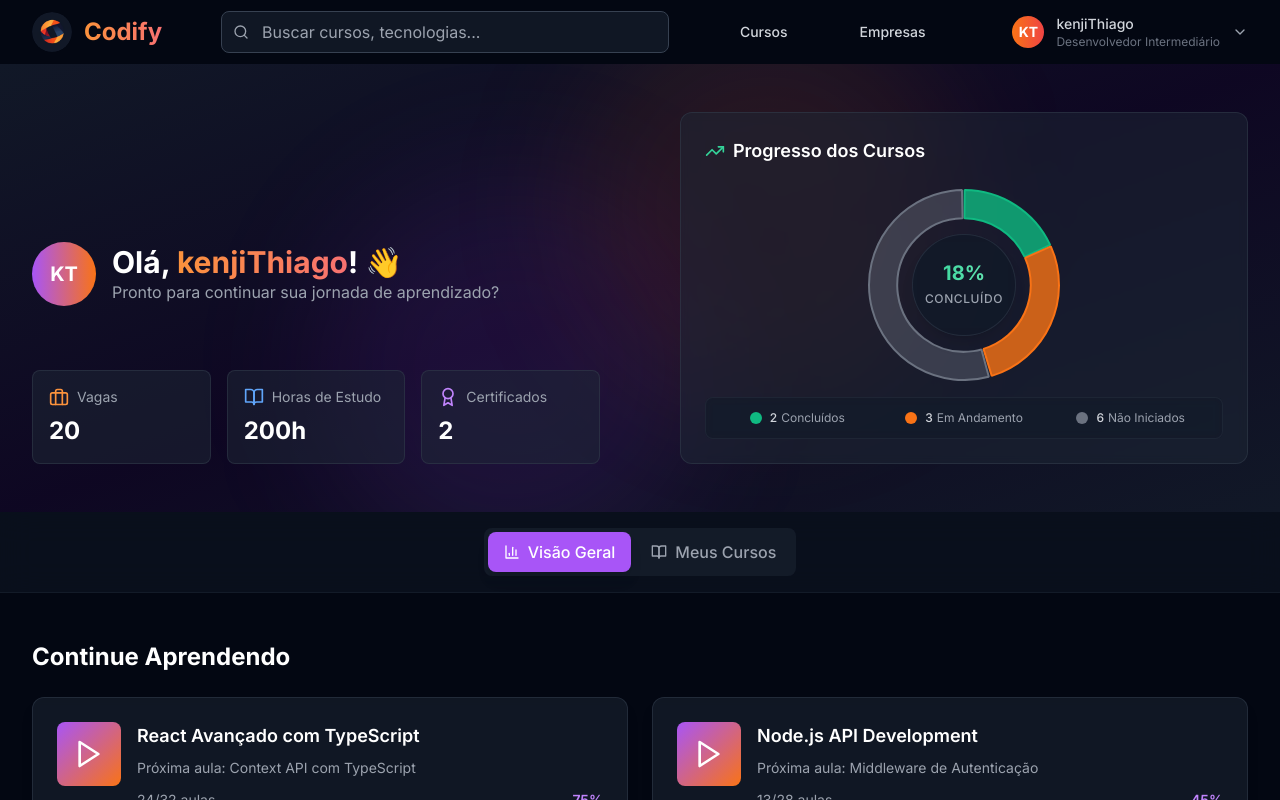
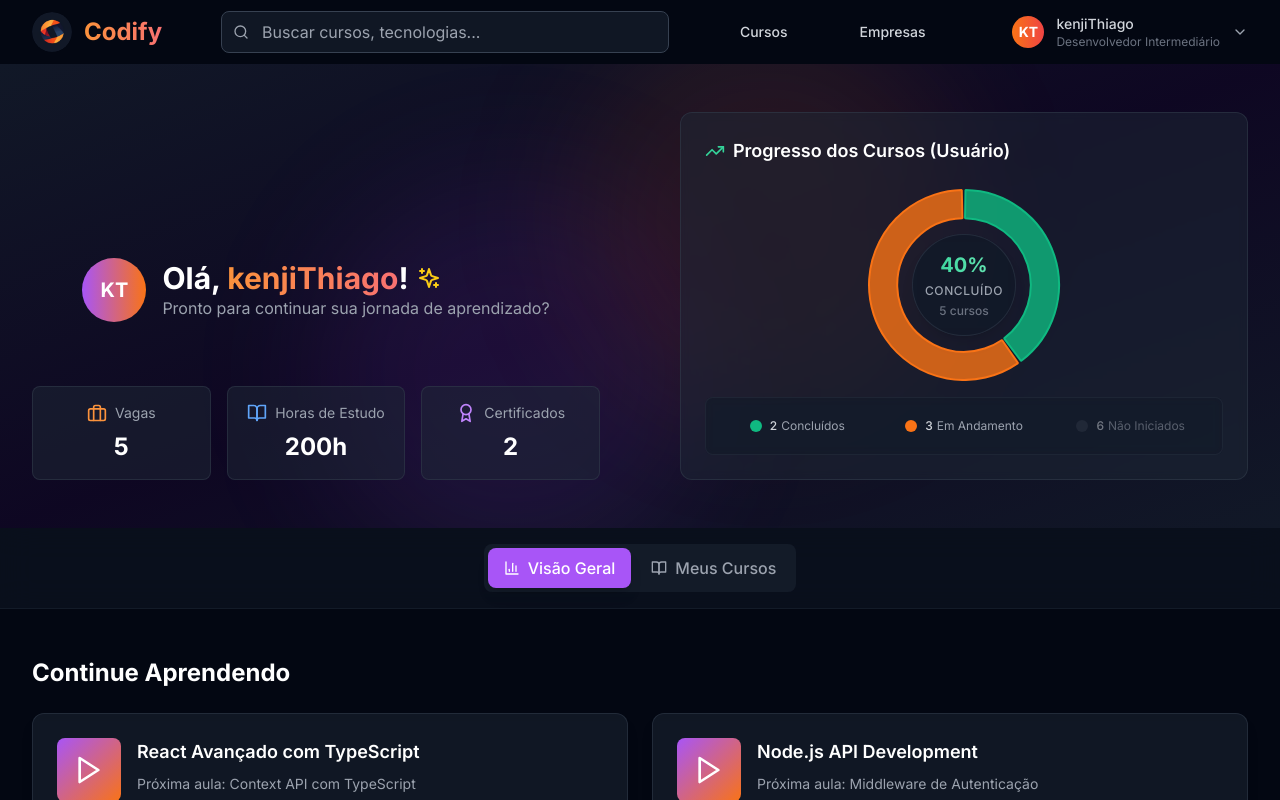
Before and after one commit to kenjiThiago/ProjetoBD2, a Next.js app in the folder frontend/: page /dashboard in a window 1280 px wide. Shown: the top 800 px of the page. Built offline with nearby package versions, Linux system fonts and the light colour scheme.

Commit message:
[frontend] Melhorado DashboardHero.
Gráfico agora mostra os cursos em relação ao usuário e em relação ao
total de cursos. Melhorado o estilo do card de status e mudado a
mensagem de Olá do Hero.

```diff
--- a/frontend/src/app/dashboard/components/DashboardHero.tsx
+++ b/frontend/src/app/dashboard/components/DashboardHero.tsx
@@ -5,6 +5,7 @@ import {
   BookOpen,
   Award,
   Briefcase,
+  Sparkles,
 } from 'lucide-react'
 import DonutChart from './DonutChart'
 
@@ -18,16 +19,15 @@ interface User {
   studyTime: string
   certificates: number
   totalCourses: number
+  appliedJobs: number
 }
 
 interface DashboardHeroProps {
   user: User
-  totalPoints: number
 }
 
 export default function DashboardHero({
   user,
-  totalPoints,
 }: DashboardHeroProps) {
 
   return (
@@ -47,29 +47,32 @@ export default function DashboardHero({
           {/* Welcome Message */}
           <div className="grid lg:grid-cols-2 grid-cols-1 lg:gap-x-20 gap-y-20 flex-1 w-full px-32 lg:px-0">
             <div className="flex flex-col justify-end gap-10">
-              <div className="flex items-center space-x-4 mb-6">
+              <div className="flex items-center justify-center space-x-4 mb-6">
                 <div className="w-16 h-16 bg-gradient-to-r from-purple-500 to-orange-500 rounded-full flex items-center justify-center">
                   <span className="text-xl font-bold text-white">{user.avatar}</span>
                 </div>
                 <div>
-                  <h1 className="text-3xl font-bold text-white">
-                    Olá, <span className="gradient-text">{user.name}</span>! 👋
-                  </h1>
+                  <div className="flex items-center gap-2">
+                    <h1 className="text-3xl font-bold text-white">
+                      Olá, <span className="gradient-text">{user.name}</span>!
+                    </h1>
+                    <Sparkles className="text-yellow-400"/>
+                  </div>
                   <p className="text-gray-400">Pronto para continuar sua jornada de aprendizado?</p>
                 </div>
               </div>
 
               {/* Quick Stats */}
               <div className="grid grid-cols-2 lg:grid-cols-3 gap-4 items-center">
-                <div className="bg-gray-800/50 rounded-lg p-4 border border-gray-700/50 h-full">
+                <div className="flex flex-col items-center bg-gray-800/50 rounded-lg p-4 border border-gray-700/50 h-full">
                   <div className="flex items-center space-x-2 mb-2">
                     <Briefcase className="w-5 h-5 text-orange-400" />
                     <span className="text-sm text-gray-400">Vagas</span>
                   </div>
-                  <div className="text-2xl font-bold text-white">{totalPoints.toLocaleString()}</div>
+                  <div className="text-2xl font-bold text-white">{user.appliedJobs.toLocaleString()}</div>
                 </div>
 
-                <div className="bg-gray-800/50 rounded-lg p-4 border border-gray-700/50">
+                <div className="flex flex-col items-center bg-gray-800/50 rounded-lg p-4 border border-gray-700/50">
                   <div className="flex items-center space-x-2 mb-2">
                     <BookOpen className="w-5 h-5 text-blue-400" />
                     <span className="text-sm text-gray-400">Horas de Estudo</span>
@@ -77,7 +80,7 @@ export default function DashboardHero({
                   <div className="text-2xl font-bold text-white">{user.studyTime}</div>
                 </div>
 
-                <div className="bg-gray-800/50 rounded-lg p-4 border border-gray-700/50 h-full">
+                <div className="flex flex-col items-center bg-gray-800/50 rounded-lg p-4 border border-gray-700/50 h-full">
                   <div className="flex items-center space-x-2 mb-2">
                     <Award className="w-5 h-5 text-purple-400" />
                     <span className="text-sm text-gray-400">Certificados</span>
--- a/frontend/src/app/dashboard/components/DashboardPageContent.tsx
+++ b/frontend/src/app/dashboard/components/DashboardPageContent.tsx
@@ -64,7 +64,8 @@ export default function DashboardPage() {
     inProgressCourses: coursesInProgress.length,
     certificates: coursesWithCertificates.length,
     studyTime: "200h",
-    totalCourses: courses.length
+    totalCourses: courses.length,
+    appliedJobs: 5,
   }
 
   return (
--- a/frontend/src/app/dashboard/components/DonutChart.tsx
+++ b/frontend/src/app/dashboard/components/DonutChart.tsx
@@ -2,6 +2,7 @@
 
 import { Doughnut } from 'react-chartjs-2'
 import { motion } from 'framer-motion'
+import { useEffect, useState } from 'react'
 import {
   Chart as ChartJS,
   ArcElement,
@@ -25,33 +26,96 @@ export default function DonutChart({
   totalCourses
 }: DonutChartProps) {
   const notStartedCourses = totalCourses - completedCourses - inProgressCourses
-  const completionPercentage = Math.round((completedCourses / totalCourses) * 100)
 
-  const data = {
-    labels: ['Concluídos', 'Em Andamento', 'Não Iniciados'],
-    datasets: [
-      {
-        data: [completedCourses, inProgressCourses, notStartedCourses],
-        backgroundColor: [
-          'rgba(16, 185, 129, 0.8)', // emerald-500 com transparência
-          'rgba(249, 115, 22, 0.8)',  // orange-500 com transparência
-          'rgba(107, 114, 128, 0.4)', // gray-500 com mais transparência
-        ],
-        borderColor: [
-          '#10b981', // emerald-500
-          '#f97316', // orange-500
-          '#6b7280', // gray-500
-        ],
+  // Estado para controlar visibilidade dos segmentos
+  const [segmentVisibility, setSegmentVisibility] = useState({
+    completed: true,
+    inProgress: true,
+    notStarted: false
+  })
+
+  const [scope, setScope] = useState("Usuário")
+
+  useEffect(() => {
+    if (segmentVisibility.notStarted) {
+      setScope("Total")
+    } else {
+      setScope("Usuário")
+    }
+  }, [segmentVisibility.notStarted])
+
+  // Função para alternar visibilidade de um segmento
+  const toggleSegment = (segment: 'completed' | 'inProgress' | 'notStarted') => {
+    setSegmentVisibility(prev => ({
+      ...prev,
+      [segment]: !prev[segment]
+    }))
+  }
+
+  // Calcula os totais baseados apenas nos segmentos visíveis
+  const getVisibleTotals = () => {
+    let visibleCompleted = segmentVisibility.completed ? completedCourses : 0
+    let visibleInProgress = segmentVisibility.inProgress ? inProgressCourses : 0
+    let visibleNotStarted = segmentVisibility.notStarted ? notStartedCourses : 0
+
+    const visibleTotal = visibleCompleted + visibleInProgress + visibleNotStarted
+    const visibleCompletionPercentage = visibleTotal > 0 ? Math.round((visibleCompleted / visibleTotal) * 100) : 0
+
+    return {
+      visibleTotal,
+      visibleCompleted,
+      visibleInProgress,
+      visibleNotStarted,
+      visibleCompletionPercentage
+    }
+  }
+
+  const { visibleTotal, visibleCompletionPercentage } = getVisibleTotals()
+
+  // Dados filtrados baseados na visibilidade
+  const getFilteredData = () => {
+    const labels = []
+    const data = []
+    const backgroundColor = []
+    const borderColor = []
+    const hoverBackgroundColor = []
+
+    if (segmentVisibility.completed) {
+      labels.push('Concluídos')
+      data.push(completedCourses)
+      backgroundColor.push('rgba(16, 185, 129, 0.8)')
+      borderColor.push('#10b981')
+      hoverBackgroundColor.push('rgba(52, 211, 153, 0.9)')
+    }
+
+    if (segmentVisibility.inProgress) {
+      labels.push('Em Andamento')
+      data.push(inProgressCourses)
+      backgroundColor.push('rgba(249, 115, 22, 0.8)')
+      borderColor.push('#f97316')
+      hoverBackgroundColor.push('rgba(251, 146, 60, 0.9)')
+    }
+
+    if (segmentVisibility.notStarted) {
+      labels.push('Não Iniciados')
+      data.push(notStartedCourses)
+      backgroundColor.push('rgba(107, 114, 128, 0.4)')
+      borderColor.push('#6b7280')
+      hoverBackgroundColor.push('rgba(156, 163, 175, 0.6)')
+    }
+
+    return {
+      labels,
+      datasets: [{
+        data,
+        backgroundColor,
+        borderColor,
         borderWidth: 2,
-        hoverBackgroundColor: [
-          'rgba(52, 211, 153, 0.9)', // emerald-400 mais opaco no hover
-          'rgba(251, 146, 60, 0.9)',  // orange-400 mais opaco no hover
-          'rgba(156, 163, 175, 0.6)', // gray-400 com transparência
-        ],
+        hoverBackgroundColor,
         cutout: '70%',
         spacing: 2,
-      },
-    ],
+      }]
+    }
   }
 
   const options: ChartOptions<'doughnut'> = {
@@ -62,11 +126,11 @@ export default function DonutChart({
     },
     plugins: {
       legend: {
-        display: false, // Remove a legenda
+        display: false,
       },
       tooltip: {
         enabled: true,
-        external: () => {}, // Mantém o tooltip sempre ativo
+        external: () => {},
         backgroundColor: 'rgba(31, 41, 55, 0.95)',
         titleColor: '#f9fafb',
         bodyColor: '#d1d5db',
@@ -86,70 +150,134 @@ export default function DonutChart({
       }
     },
     onHover: (event, elements) => {
-      // Força o tooltip a aparecer sempre que houver hover
       if (event.native?.target) {
         (event.native.target as HTMLElement).style.cursor = elements.length > 0 ? 'pointer' : 'default'
       }
     },
   }
 
+  // Determina o texto central baseado nos segmentos visíveis
+  const getCenterText = () => {
+    const activeSegments = []
+    if (segmentVisibility.completed) activeSegments.push('completed')
+    if (segmentVisibility.inProgress) activeSegments.push('inProgress')
+    if (segmentVisibility.notStarted) activeSegments.push('notStarted')
+
+    if (activeSegments.length === 0) {
+      return { percentage: '0%', label: 'Nenhum' }
+    }
+
+    // Se apenas "Concluídos" estiver ativo
+    if (activeSegments.length === 1 && activeSegments[0] === 'completed') {
+      return { percentage: '100%', label: 'Concluídos' }
+    }
+
+    // Se apenas "Em Andamento" estiver ativo
+    if (activeSegments.length === 1 && activeSegments[0] === 'inProgress') {
+      return { percentage: '100%', label: 'Em Andamento' }
+    }
+
+    // Se apenas "Não Iniciados" estiver ativo
+    if (activeSegments.length === 1 && activeSegments[0] === 'notStarted') {
+      return { percentage: '100%', label: 'Não Iniciados' }
+    }
+
+    // Para múltiplos segmentos, mostra a porcentagem de concluído
+    return {
+      percentage: `${visibleCompletionPercentage}%`,
+      label: 'Concluído'
+    }
+  }
+
+  const centerText = getCenterText()
+
   return (
-    <div className="bg-gray-800/50 backdrop-blur-sm rounded-xl p-6 border border-gray-700/50 hover:border-gray-600/50 transition-all duration-300 card-glow">
+    <div className="bg-gray-800/50 backdrop-blur-sm rounded-xl p-6 border border-gray-700/50 hover:border-gray-600/50 transition-all duration-300">
       <div className="flex items-center justify-between mb-6">
         <h3 className="text-lg font-semibold text-white flex items-center gap-2">
           <TrendingUp className="w-5 h-5 text-emerald-400" />
-          Progresso dos Cursos
+          Progresso dos Cursos ({scope})
         </h3>
       </div>
 
       <div className="relative h-48">
-        <Doughnut data={data} options={options} />
+        <Doughnut data={getFilteredData()} options={options} />
 
-        {/* Centro do gráfico redesenhado */}
+        {/* Centro do gráfico com valores dinâmicos */}
         <motion.div
           className="absolute inset-0 -z-10 flex flex-col items-center justify-center pointer-events-none"
           initial={{ scale: 0, opacity: 0 }}
           animate={{ scale: 1, opacity: 1 }}
           transition={{ duration: 0.6, delay: 0.3 }}
         >
-          <div className="bg-gray-900/80 backdrop-blur-sm rounded-full p-3 py-6 border border-gray-700/50 shadow-lg">
+          <div className="bg-gray-900/80 backdrop-blur-sm rounded-full p-3 py-4 border border-gray-700/50 shadow-lg">
             <div className="text-center">
               <motion.div
                 className="text-xl font-bold bg-gradient-to-r from-emerald-400 to-emerald-300 bg-clip-text text-transparent mb-1"
                 initial={{ scale: 0 }}
                 animate={{ scale: 1 }}
                 transition={{ duration: 0.5, delay: 0.6 }}
+                key={centerText.percentage} // Força re-render na mudança
               >
-                {completionPercentage}%
+                {centerText.percentage}
               </motion.div>
               <div className="text-xs text-gray-400 font-medium uppercase tracking-wider mb-1">
-                Concluído
+                {centerText.label}
               </div>
+              {visibleTotal > 0 && (
+                <div className="text-xs text-gray-500 font-medium">
+                  {visibleTotal} curso{visibleTotal !== 1 ? 's' : ''}
+                </div>
+              )}
             </div>
           </div>
         </motion.div>
       </div>
 
-      {/* Legenda personalizada movida para cima */}
+      {/* Legenda personalizada com funcionalidade de clique */}
       <div className="mt-4">
         <div className="bg-gray-900/60 backdrop-blur-sm rounded-lg p-3 border border-gray-700/30">
           <div className="grid md:grid-cols-3 grid-cols-1 gap-2 text-xs">
-            <div className="flex items-center space-x-2 justify-center">
-              <div className="w-3 h-3 bg-emerald-500 rounded-full"></div>
+            {/* Concluídos */}
+            <div
+              className={`flex items-center space-x-2 justify-center transition-all duration-200 p-2 rounded-md ${
+                !segmentVisibility.completed ? 'opacity-50' : ''
+              }`}
+            >
+              <div className={`w-3 h-3 bg-emerald-500 rounded-full transition-opacity duration-200 ${
+                !segmentVisibility.completed ? 'opacity-30' : ''
+              }`}></div>
               <div className="text-gray-300 flex gap-1">
                 <div className="font-medium">{completedCourses}</div>
                 <div className="text-gray-400">Concluídos</div>
               </div>
             </div>
-            <div className="flex items-center space-x-2 justify-center">
-              <div className="w-3 h-3 bg-orange-500 rounded-full"></div>
+
+            {/* Em Andamento */}
+            <div
+              className={`flex items-center space-x-2 justify-center transition-all duration-200 p-2 rounded-md ${
+                !segmentVisibility.inProgress ? 'opacity-50' : ''
+              }`}
+            >
+              <div className={`w-3 h-3 bg-orange-500 rounded-full transition-opacity duration-200 ${
+                !segmentVisibility.inProgress ? 'opacity-30' : ''
+              }`}></div>
               <div className="text-gray-300 flex gap-1">
                 <div className="font-medium">{inProgressCourses}</div>
                 <div className="text-gray-400">Em Andamento</div>
               </div>
             </div>
-            <div className="flex items-center space-x-2 justify-center">
-              <div className="w-3 h-3 bg-gray-500 rounded-full"></div>
+
+            {/* Não Iniciados */}
+            <div
+              className={`flex items-center space-x-2 justify-center cursor-pointer transition-all duration-200 p-2 rounded-md hover:bg-gray-800/50 ${
+                !segmentVisibility.notStarted ? 'opacity-50' : ''
+              }`}
+              onClick={() => toggleSegment('notStarted')}
+            >
+              <div className={`w-3 h-3 bg-gray-500 rounded-full transition-opacity duration-200 ${
+                !segmentVisibility.notStarted ? 'opacity-30' : ''
+              }`}></div>
               <div className="text-gray-300 flex gap-1">
                 <div className="font-medium">{notStartedCourses}</div>
                 <div className="text-gray-400">Não Iniciados</div>
```
